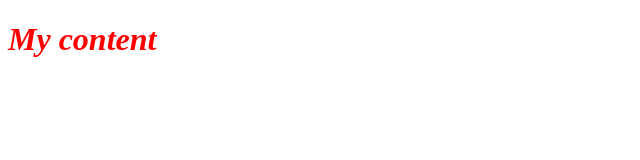
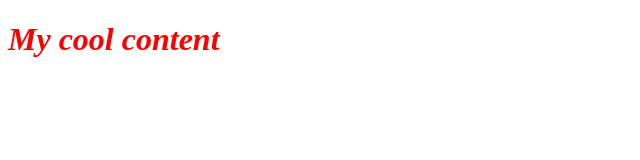
Before and after one commit to blackpr/cinobo-plus-chrome, a browser extension: page browser-action/index.html in a window 1280 px wide. Shown: the whole page, without its empty margins (0-640 px from the left). Drawn offline with Linux system fonts and the light colour scheme.

Commit message:
add web-ext

```diff
--- a/browser-action/index.html
+++ b/browser-action/index.html
@@ -5,7 +5,7 @@
     <link href="style.css" rel="stylesheet" />
   </head>
   <body>
-    <h1 id="myHeading">My content</h1>
+    <h1 id="myHeading">My cool content</h1>
     <script type="module" src="script.js"></script>
   </body>
 </html>
```
Also changed, not shown: package.json (+25 -1 lines), 2 other files.
